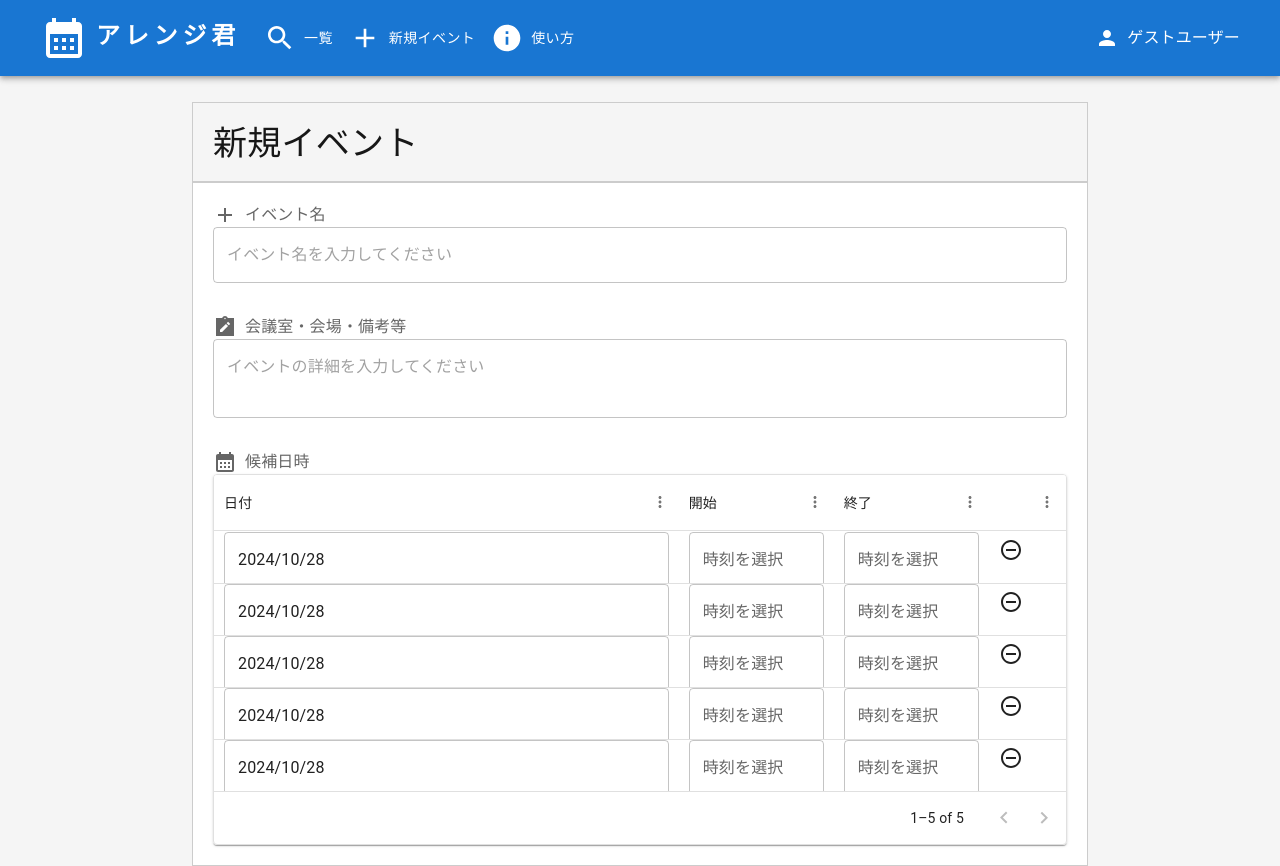
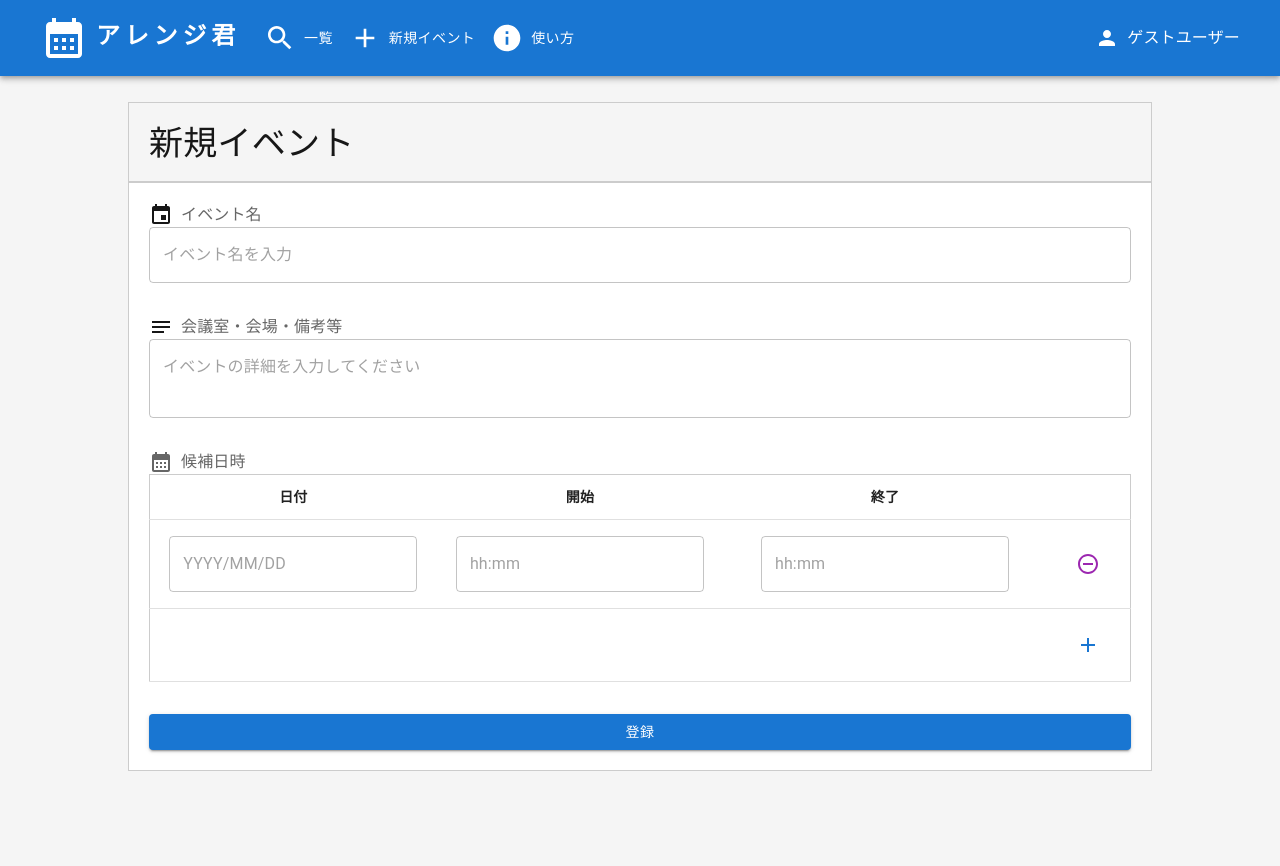
Before and after one commit to hiroka-matsuzaki/arenjikun_replace, a Next.js app: page /events/new in a window 1280 px wide. After the commit the page ends 800 px from the top, so only its background shows below. Built offline with nearby package versions, Linux system fonts and the light colour scheme.

Commit message:
feat:新規作成画面

```diff
--- a/src/app/events/new/page.tsx
+++ b/src/app/events/new/page.tsx
@@ -1,134 +1,127 @@
 'use client';
 
 import React from 'react';
+import { useForm, Controller, SubmitHandler } from 'react-hook-form';
 import { AdapterDayjs } from '@mui/x-date-pickers/AdapterDayjs';
-import { Box, FormControl, FormLabel, OutlinedInput, TextField, Typography } from '@mui/material';
-import { DataGrid, GridColDef, GridRenderCellParams } from '@mui/x-data-grid';
+import {
+  Box,
+  FormControl,
+  FormLabel,
+  IconButton,
+  OutlinedInput,
+  Table,
+  TableBody,
+  TableCell,
+  TableHead,
+  TableRow,
+  TextField,
+  Typography,
+  Button,
+} from '@mui/material';
 import {
   AddSharp,
+  RemoveCircleOutlineSharp,
   CalendarMonthSharp,
   NoteAltSharp,
-  RemoveCircleOutlineSharp,
+  Event,
+  MeetingRoom,
+  Notes,
 } from '@mui/icons-material';
-import { useForm } from 'react-hook-form';
-import { DatePicker, LocalizationProvider, TimePicker } from '@mui/x-date-pickers';
+import { LocalizationProvider, DatePicker, TimePicker } from '@mui/x-date-pickers';
 import dayjs from 'dayjs';
 
+type FormData = {
+  eventName: string;
+  venue: string;
+  dateOptions: { id: number; date: string; start: string; end: string }[];
+};
+
 const NewEventPage: React.FC = () => {
-  const { control, handleSubmit } = useForm({});
-  const columns: GridColDef<(typeof rows)[number]>[] = [
-    {
-      field: 'date',
-      headerName: '日付',
-      flex: 3,
+  const { control, handleSubmit, register, watch, setValue } = useForm<FormData>({
+    defaultValues: {
+      eventName: '',
+      venue: '',
+      dateOptions: [{ id: 1, date: '', start: '', end: '' }],
+    },
+  });
 
-      editable: true,
-      renderCell: (params: GridRenderCellParams) => (
-        <LocalizationProvider
-          dateAdapter={AdapterDayjs}
-          dateFormats={{ year: 'YYYY年' }} // カレンダー内の年一覧のフォーマット
-        >
-          <DatePicker
-            format="YYYY/MM/DD" // テキストエリア内のフォーマット
-            slotProps={{ calendarHeader: { format: 'YYYY年MM月' } }} // カレンダーヘッダーのフォーマット
-            defaultValue={dayjs(new Date())}
-            sx={{ width: '100%', height: '80%' }}
-          />
-        </LocalizationProvider>
-      ),
-    },
-    {
-      field: 'eventName',
-      headerName: '開始',
-      flex: 1,
-      editable: true,
-      renderCell: (params: GridRenderCellParams) => (
-        <LocalizationProvider dateAdapter={AdapterDayjs}>
-          <TimePicker label="時刻を選択" />
-        </LocalizationProvider>
-      ),
-    },
-    {
-      field: 'note',
-      headerName: '終了',
-      sortable: false,
-      flex: 1,
-      renderCell: (params: GridRenderCellParams) => (
-        <LocalizationProvider dateAdapter={AdapterDayjs}>
-          <TimePicker label="時刻を選択" />
-        </LocalizationProvider>
-      ),
-    },
-    {
-      field: 'action',
-      headerName: '',
-      flex: 0.5,
-      renderCell: (params: GridRenderCellParams) => <RemoveCircleOutlineSharp />,
-    },
-  ];
-  // eslint-disable-next-line @typescript-eslint/no-unused-vars
-  const rows = [
-    { id: 1, date: '2024/10/01', eventName: 'TeastEvent1', note: 'aaa' },
-    { id: 2, date: '2024/10/02', eventName: 'TeastEvent2', note: 'aaa' },
-    { id: 3, date: '2024/10/03', eventName: 'TeastEvent3', note: 'aaa' },
-    { id: 4, date: '2024/10/04', eventName: 'TeastEvent4', note: 'aaa' },
-    { id: 5, date: '2024/10/05', eventName: 'TeastEvent5', note: null },
-  ];
+  const dateOptions = watch('dateOptions'); // 日時候補のリアルタイム監視
+
+  const handleRowAdd = () => {
+    const newRow = { id: dateOptions.length + 1, date: '', start: '', end: '' };
+    setValue('dateOptions', [...dateOptions, newRow]);
+  };
+
+  const handleRowRemove = (id: number) => {
+    setValue(
+      'dateOptions',
+      dateOptions.filter((row) => row.id !== id)
+    );
+  };
+
+  const onSubmit: SubmitHandler<FormData> = (data) => {
+    console.log('送信データ:', data);
+  };
+
   return (
-    <>
+    <form onSubmit={handleSubmit(onSubmit)}>
       <Box
         display="flex"
         sx={{
           justifyContent: 'left',
-          height: '80px', // 縦方向の中央揃え
-          border: '1px solid #ccc', // 四角の枠線
-          padding: '20px', // 内側の余白
-          mx: '15%', // 左右の余白を画面幅の3%に設定
-          mt: '2%', // 上部に20pxのマージンを追加
+          height: '80px',
+          border: '1px solid #ccc',
+          padding: '20px',
+          mx: '10%',
+          mt: '2%',
         }}
       >
         <Typography variant="h4" gutterBottom>
           新規イベント
         </Typography>
       </Box>
+
       <Box
         sx={{
           display: 'flex',
           flexDirection: 'column',
           alignItems: 'left',
           justifyContent: 'left',
-          // height: '70vh', // ボックス全体の高さ
-          border: '1px solid #ccc', // 四角の枠線
-          padding: '20px', // 内側の余白
-          mx: '15%', // 左右の余白を画面幅の3%に設定
+          border: '1px solid #ccc',
+          padding: '20px',
+          mx: '10%',
           backgroundColor: 'white',
           gap: 4,
         }}
       >
+        {/* イベント名入力 */}
         <FormControl fullWidth>
-          <FormLabel>
-            <Box display="flex" alignItems="center" gap={1}>
-              <AddSharp />
-              <Typography>イベント名</Typography>
-            </Box>
-          </FormLabel>
-          <OutlinedInput placeholder="イベント名を入力してください" />
+          <Box sx={{ display: 'flex' }} gap={1}>
+            <Event />
+            <FormLabel>イベント名</FormLabel>
+          </Box>
+          <OutlinedInput
+            placeholder="イベント名を入力"
+            {...register('eventName', { required: true })}
+          />
         </FormControl>
 
+        {/* 会場・備考 */}
         <FormControl fullWidth>
-          <FormLabel>
-            <Box display="flex" alignItems="center" gap={1}>
-              <NoteAltSharp />
-              <Typography>会議室・会場・備考等</Typography>
-            </Box>
-          </FormLabel>
+          <Box sx={{ display: 'flex' }} gap={1}>
+            <Notes />
+            <FormLabel>会議室・会場・備考等</FormLabel>
+          </Box>
+
           <TextField
             placeholder="イベントの詳細を入力してください"
-            variant="outlined"
             multiline
-            rows={2} // 表示する行数
+            rows={2}
+            {...register('venue')}
           />
         </FormControl>
+
+        {/* 日時候補 */}
         <FormControl fullWidth>
           <FormLabel>
             <Box display="flex" alignItems="center" gap={1}>
@@ -136,28 +129,105 @@ const NewEventPage: React.FC = () => {
               <Typography>候補日時</Typography>
             </Box>
           </FormLabel>
-          <DataGrid
-            rows={rows}
-            columns={columns}
-            density="standard"
-            pageSizeOptions={[5, 10, 15]} // ページネーションを無効にする
-            sx={{
-              '& .MuiDataGrid-columnHeaders': {
-                borderBottom: 'none', // ヘッダー下の線を削除
-              },
-              '& .MuiDataGrid-columnSeparator': {
-                display: 'none', // 列の区切り線を非表示
-              },
-              boxShadow: 1,
-              overflowX: 'auto',
-            }}
-            disableRowSelectionOnClick
-            disableColumnSelector
-            getRowId={(row) => row.id}
-          />
+          <Table sx={{ border: '1px solid #ccc' }}>
+            <TableHead>
+              <TableRow sx={{ fontWeight: 'bold', height: '10px' }}>
+                <TableCell align="center" sx={{ fontWeight: 'bold', padding: '10px' }}>
+                  日付
+                </TableCell>
+                <TableCell align="center" sx={{ fontWeight: 'bold', padding: '10px' }}>
+                  開始
+                </TableCell>
+                <TableCell align="center" sx={{ fontWeight: 'bold', padding: '10px' }}>
+                  終了
+                </TableCell>
+                <TableCell align="center" sx={{ fontWeight: 'bold', padding: '10px' }}></TableCell>
+              </TableRow>
+            </TableHead>
+            <TableBody>
+              {dateOptions.map((row, index) => (
+                <TableRow key={row.id}>
+                  <TableCell align="center" sx={{ padding: '0px' }}>
+                    <Controller
+                      control={control}
+                      name={`dateOptions.${index}.date`}
+                      render={({ field: { value, onChange, ...rest } }) => (
+                        <LocalizationProvider dateAdapter={AdapterDayjs}>
+                          <DatePicker
+                            {...rest}
+                            value={value ? dayjs(value) : null}
+                            onChange={(newValue) =>
+                              onChange(newValue ? newValue.toISOString() : '')
+                            }
+                            format="YYYY/MM/DD"
+                          />
+                        </LocalizationProvider>
+                      )}
+                    />
+                  </TableCell>
+                  <TableCell align="center" sx={{ padding: '0px' }}>
+                    <Controller
+                      control={control}
+                      name={`dateOptions.${index}.start`}
+                      render={({ field: { value, onChange, ...rest } }) => (
+                        <LocalizationProvider dateAdapter={AdapterDayjs}>
+                          <TimePicker
+                            {...rest}
+                            value={value ? dayjs(value) : null}
+                            onChange={(newValue) =>
+                              onChange(newValue ? newValue.toISOString() : '')
+                            }
+                            ampm={false}
+                          />
+                        </LocalizationProvider>
+                      )}
+                    />
+                  </TableCell>
+                  <TableCell align="center">
+                    <Controller
+                      control={control}
+                      name={`dateOptions.${index}.end`}
+                      render={({ field: { value, onChange, ...rest } }) => (
+                        <LocalizationProvider dateAdapter={AdapterDayjs}>
+                          <TimePicker
+                            {...rest}
+                            value={value ? dayjs(value) : null}
+                            onChange={(newValue) =>
+                              onChange(newValue ? newValue.toISOString() : '')
+                            }
+                            ampm={false}
+                          />
+                        </LocalizationProvider>
+                      )}
+                    />
+                  </TableCell>
+                  <TableCell align="center" sx={{ padding: '0px' }}>
+                    <IconButton color="secondary" onClick={() => handleRowRemove(row.id)}>
+                      <RemoveCircleOutlineSharp />
+                    </IconButton>
+                  </TableCell>
+                </TableRow>
+              ))}
+              {/* 空白行（入力エリア非表示） */}
+              <TableRow>
+                <TableCell align="center"></TableCell>
+                <TableCell align="center"></TableCell>
+                <TableCell align="center"></TableCell>
+                <TableCell align="center">
+                  <IconButton color="primary" onClick={handleRowAdd}>
+                    <AddSharp />
+                  </IconButton>
+                </TableCell>
+              </TableRow>
+            </TableBody>
+          </Table>
         </FormControl>
+
+        <Button variant="contained" color="primary" type="submit">
+          登録
+        </Button>
       </Box>
-    </>
+    </form>
   );
 };
 
--- a/src/components/ResponsiveAppBar.tsx
+++ b/src/components/ResponsiveAppBar.tsx
@@ -51,7 +51,11 @@ function ResponsiveAppBar() {
   const router = useRouter();
 
   // ページ遷移の共通関数
-  const goTo = (path: string) => router.push(path);
+  const goTo = (path: string) => {
+    if (path === '/manual') {
+      window.open('./app/sample.pdf', '_blank');
+    } else router.push(path);
+  };
 
   return (
     <AppBar position="static" sx={{ paddingY: '0px', minHeight: '0px' }}>
```
Also changed, not shown: src/app/events/[id]/page.tsx (+11 -4 lines).
